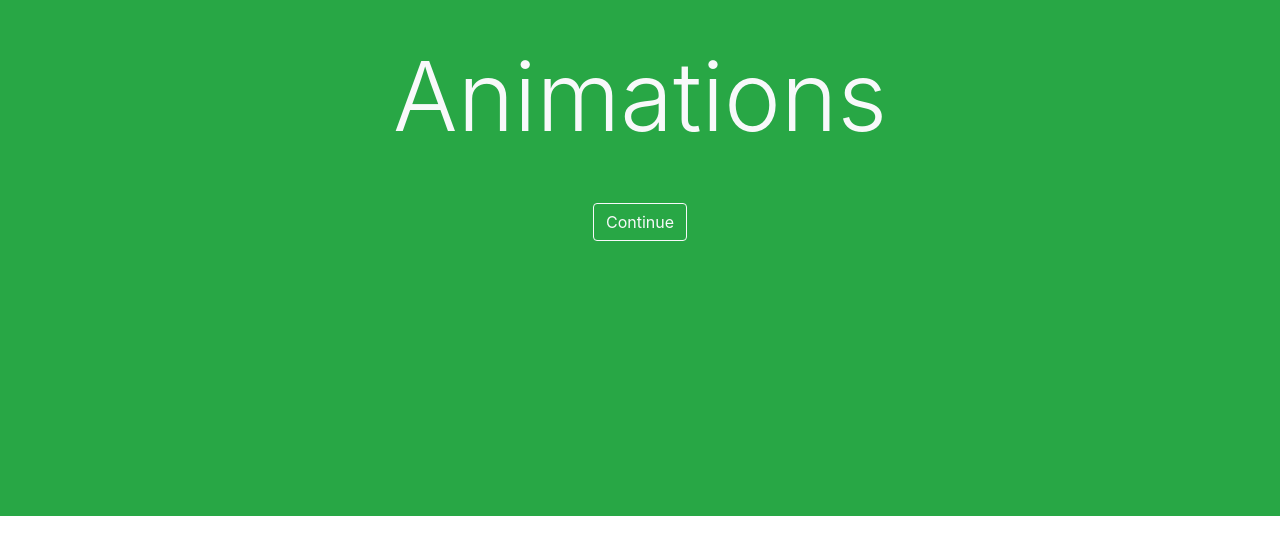
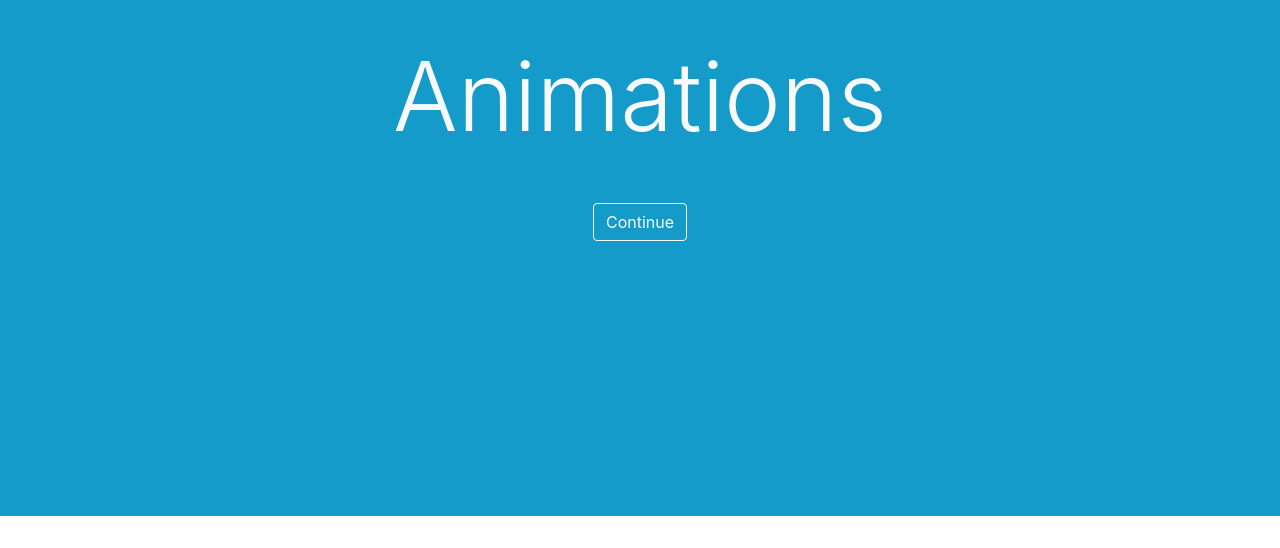
Before and after one commit to ckz8780/afe-framer-motion, a React (Create React App) app in the folder afe-framer-motion/: page /animations in a window 1280 px wide. Shown: the part 284-832 px from the top of the page. Built offline with nearby package versions, Linux system fonts and the light colour scheme.

Commit message:
added some svg path animations

```diff
--- a/afe-framer-motion/src/components/Animations.js
+++ b/afe-framer-motion/src/components/Animations.js
@@ -1,10 +1,29 @@
 import React from 'react'
 import { Jumbotron, Container, Button } from 'react-bootstrap';
 import { Link } from 'react-router-dom';
+import { motion } from 'framer-motion';
 
+const jumbotronVariants = {
+  before: {
+    backgroundColor: '#28a745',
+  },
+  after: {
+    backgroundColor: ['#28a745', '#17a2b8', '#007bff'],
+    transition: {
+      yoyo: Infinity,
+      duration: 3,
+    }
+  }
+}
 function Animations() {
   return (
-    <Jumbotron fluid className="bg-success text-light">
+    <Jumbotron fluid
+      as={motion.div}
+      className="text-light"
+      initial="before"
+      animate="after"
+      variants={jumbotronVariants}
+    >
       <Container>
         <h1 className="display-1">Animations</h1>
         <Link to="/ui-development">
--- a/afe-framer-motion/src/components/Charts.js
+++ b/afe-framer-motion/src/components/Charts.js
@@ -9,7 +9,7 @@ const headingVariants = {
     opacity: 1,
     transition: {
       when: 'beforeChildren',
-      duration: 1,
+      duration: 0.5,
       staggerChildren: 0.1,
     }
   },
@@ -21,8 +21,8 @@ const spanVariants = {
   },
   after: {
     color: ['#000', '#f00', '#00f'],
-    fontWeight: 900,
     transition: {
+      duration: 2,
       yoyo: Infinity
     }
   }
--- a/afe-framer-motion/src/components/Layout.js
+++ b/afe-framer-motion/src/components/Layout.js
@@ -1,29 +1,57 @@
 import React from 'react'
-import { Jumbotron, Container, Button } from 'react-bootstrap';
+import { Jumbotron, Container, Row, Col, Button } from 'react-bootstrap';
 import { Link } from 'react-router-dom';
 import { motion } from 'framer-motion';
+
+const pathVariants = {
+  before: {
+    pathLength: 0
+  },
+  after: {
+    pathLength: 1,
+    transition: {
+      duration: 5
+    }
+  }
+}
 
 function Layout() {
   return (
     <Jumbotron fluid className="bg-success text-light">
       <Container>
+        <Row>
+          <Col>
             <motion.h1
-          className="display-1"
+              className="display-1 mb-2"
               initial={{ y: '-100vh' }}
               animate={{ y: 0 }}
             >
               Layout
             </motion.h1>
+          </Col>
+        </Row>
+        <Row>
+          <Col md={{ span: 4, offset: 4 }}>
+            <svg xmlns="http://www.w3.org/2000/svg" viewBox="0 0 460 295">
+              <motion.path d="M 20 5 L 125 5 Q 140 5 140 20 L 140 125 Q 140 140 125 140 L 20 140 Q 5 140 5 125 L 5 20 Q 5 5 20 5 M 170 5 L 440 5 Q 455 5 455 20 L 455 125 Q 455 140 440 140 L 170 140 Q 155 140 155 125 L 155 20 Q 155 5 170 5 M 20 155 L 440 155 Q 455 155 455 170 L 455 275 Q 455 290 440 290 L 20 290 Q 5 290 5 275 L 5 170 Q 5 155 20 155" stroke="#fff" fill="none" initial="before" animate="after" variants={pathVariants} />
+            </svg>
+          </Col>
+        </Row>
+        <Row>
+          <Col>
             <Link to="/routing">
               <Button
                 as={motion.button}
                 variant="outline-light"
                 initial={{ y: '100vh' }}
                 animate={{ y: 0 }}
+                className="mt-3"
               >
                 Continue
               </Button>
             </Link>
+          </Col>
+        </Row>
       </Container>
     </Jumbotron>
   )
--- a/afe-framer-motion/src/components/Presentations.js
+++ b/afe-framer-motion/src/components/Presentations.js
@@ -1,6 +1,21 @@
 import React from 'react'
 import { Jumbotron, Container, Button } from 'react-bootstrap';
 import { Link } from 'react-router-dom';
+import { motion } from 'framer-motion';
+
+const buttonVariants = {
+  before: {
+    scale: [1, 1],
+    rotate: [0, 0]
+  },
+  after: {
+    scale: [1, 1.5],
+    rotate: [0, 360],
+    transition: {
+      duration: 0.2,
+    }
+  }
+}
 
 function Presentations() {
   return (
@@ -8,7 +23,15 @@ function Presentations() {
       <Container>
         <h1 className="display-1">Presentations</h1>
         <Link to="/animations">
-          <Button variant="outline-light">Continue</Button>
+          <Button
+            as={motion.button}
+            initial="before"
+            whileHover="after"
+            variants={buttonVariants}
+            variant="outline-light"
+          >
+            Continue
+          </Button>
         </Link>
       </Container>
     </Jumbotron>
--- a/afe-framer-motion/src/components/UIDevelopment.js
+++ b/afe-framer-motion/src/components/UIDevelopment.js
@@ -1,11 +1,29 @@
 import React from 'react'
 import { Jumbotron, Container, Button } from 'react-bootstrap';
 import { Link } from 'react-router-dom';
+import { motion } from 'framer-motion';
+
+const containerVariants = {
+  before: {
+    opacity: 0
+  },
+  after: {
+    opacity: 1,
+    transition: {
+      duration: 1
+    }
+  }
+}
 
 function UIDevelopment() {
   return (
     <Jumbotron fluid className="bg-light text-info">
-      <Container>
+      <Container
+        as={motion.div}
+        initial="before"
+        animate="after"
+        variants={containerVariants}
+      >
         <h1 className="display-1">UI Development</h1>
         <Link to="/">
           <Button variant="outline-info">Restart</Button>
```
Also changed, not shown: 1 other file (tests, documents, lock files or other folders). Lines whose indentation alone changed are shown as unchanged.
